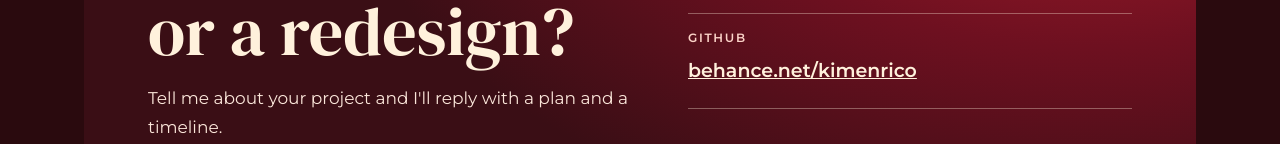
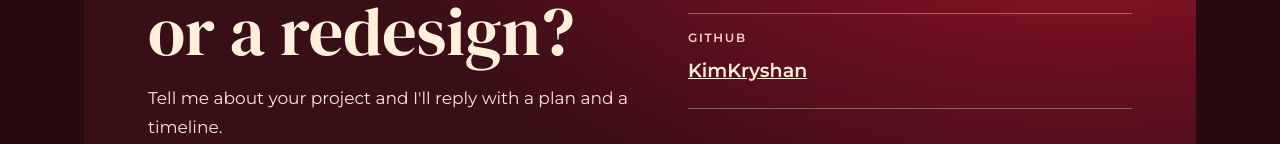
Before and after one commit to KimKryshan/portfolio21, a plain HTML site: page index.html in a window 1280 px wide. Shown: the part 5119-5263 px from the top of the page. Drawn offline with Linux system fonts and the light colour scheme.

Commit message:
Update GitHub link in contact section

```diff
--- a/index.html
+++ b/index.html
@@ -1341,7 +1341,7 @@
           </div>
           <div class="contact-div-4">
             <span class="contact-label">Github</span>
-            <a class="contact-link" href="https://behance.net/kimenrico">behance.net/kimenrico</a>
+            <a class="contact-link" href="https://github.com/KimKryshan">KimKryshan</a>
           </div>
         </div>
       </div>
```
